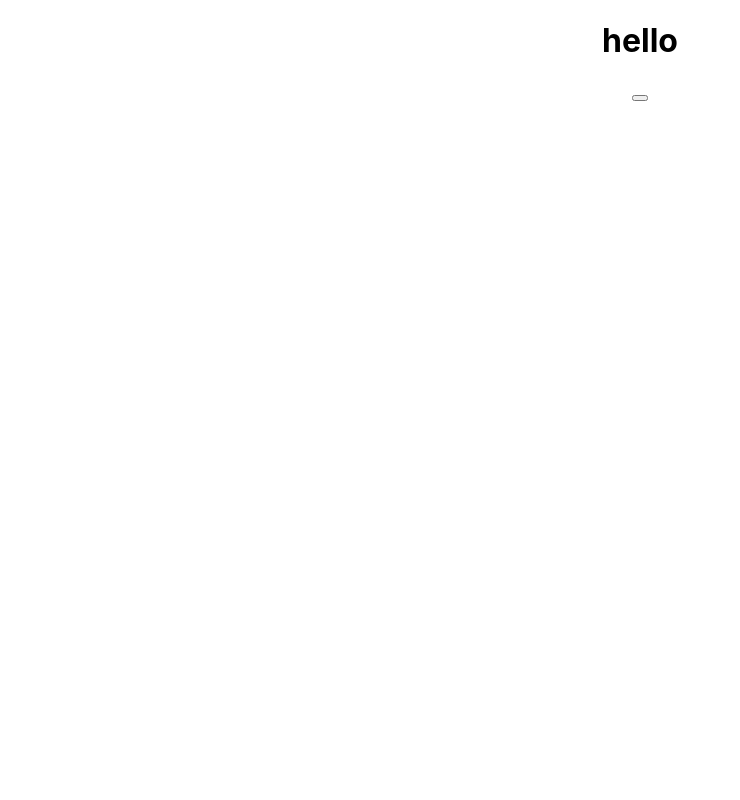
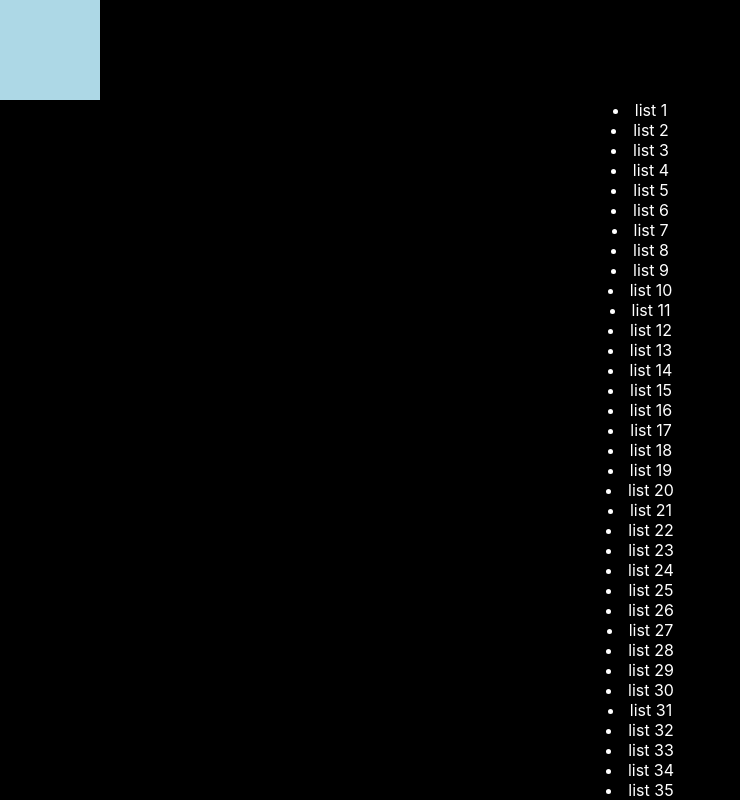
Before and after one commit to SauravSharma05/ReactJS, a React (Create React App) app in the folder practice/pract01/: page / in a window 1280 px wide. Shown: the top 800 px of the page, without its empty margins (0-740 px from the left). Built offline with nearby package versions, Linux system fonts and the light colour scheme.

Commit message:
prac updation

```diff
--- a/practice/pract01/src/App.js
+++ b/practice/pract01/src/App.js
@@ -3,12 +3,16 @@ import './App.css';
 import Fetching from './Fetchingapi';
 import Hook1 from './Hook1';
 import Classcomp from './Classcompo';
+import Box from './Box';
+import List from './List';
 
 function App() {
   return (
     <div className="App">
       {/* { <Fetching/> } */}
-      { <Classcomp/> }
+      {/* { <Classcomp/> } */}
+      { <Box/> }
+      { <List/> }
       {/* { <Hook1/> } */}
     </div>
   );
--- /dev/null
+++ b/practice/pract01/src/Box.js
@@ -0,0 +1,47 @@
+import React, { useEffect, useRef } from 'react'
+
+function Box() {
+
+    const divRef = useRef()
+   useEffect(()=>{
+    const div_tag = divRef.current;
+
+    const observer = new IntersectionObserver((xyz)=>{
+
+        console.log(xyz)
+       let entry = xyz[0]
+       console.log(entry)
+
+       if(entry.isIntersecting)
+        {
+            document.body.style.background = "#000";
+            document.body.style.color = "#fff";
+        }
+        else
+        {
+            document.body.style.background = "#fff";
+            document.body.style.color = "#000";
+        }
+    },{
+        threshold:0.5
+    })
+
+    observer.observe(div_tag);
+
+
+   })
+
+
+
+  return (
+    <div ref={divRef} style={{
+        height:100,
+        width:100,
+        background:'lightblue'
+    }}>
+
+    </div>
+  )
+}
+
+export default Box
--- /dev/null
+++ b/practice/pract01/src/List.js
@@ -0,0 +1,23 @@
+import React from 'react'
+import Box from './Box';
+let x=[];
+let num=0;
+function ListItems() {
+
+    for(let i=1;i<=50;i++)
+        {
+            x.push(<li key={num++}>list {i}</li>)
+        }
+  return (
+    <div>
+      {x}
+
+      <Box/>
+
+      {x}
+
+    </div>
+  )
+}
+
+export default ListItems
```
